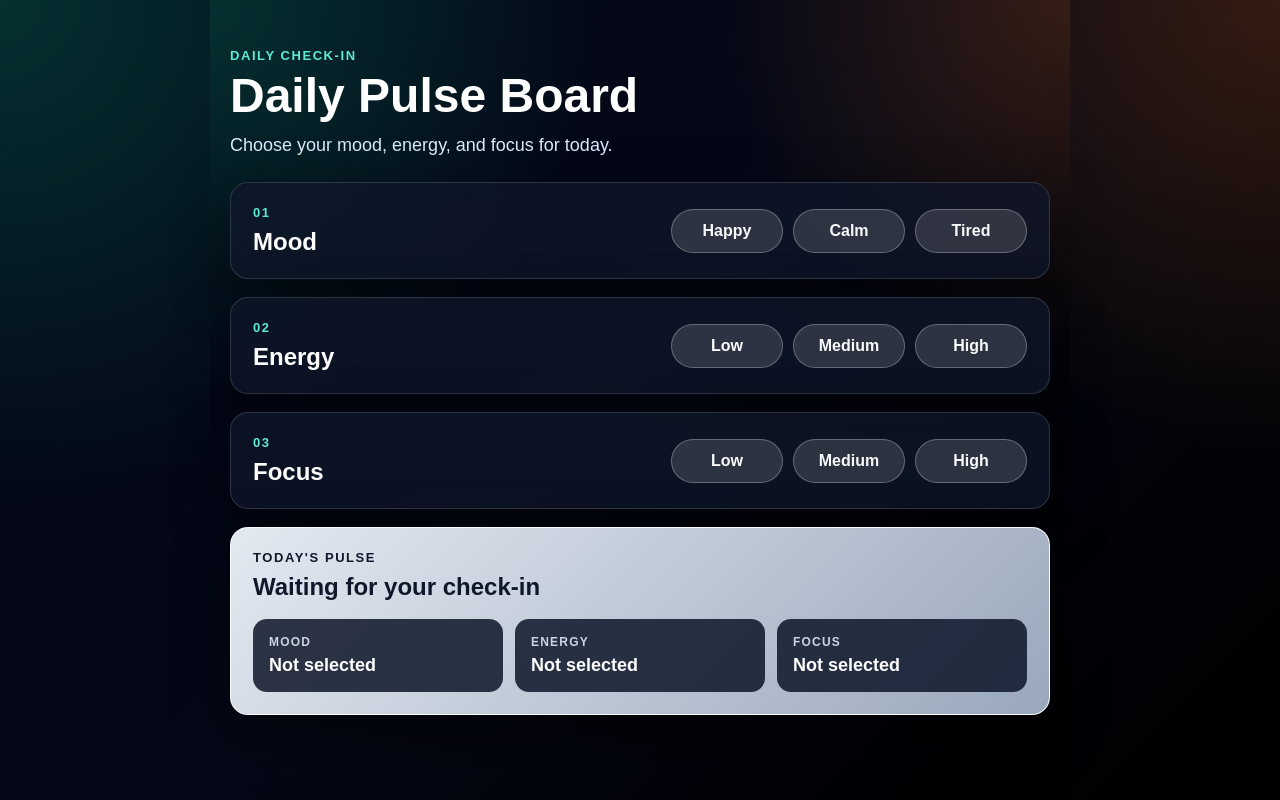
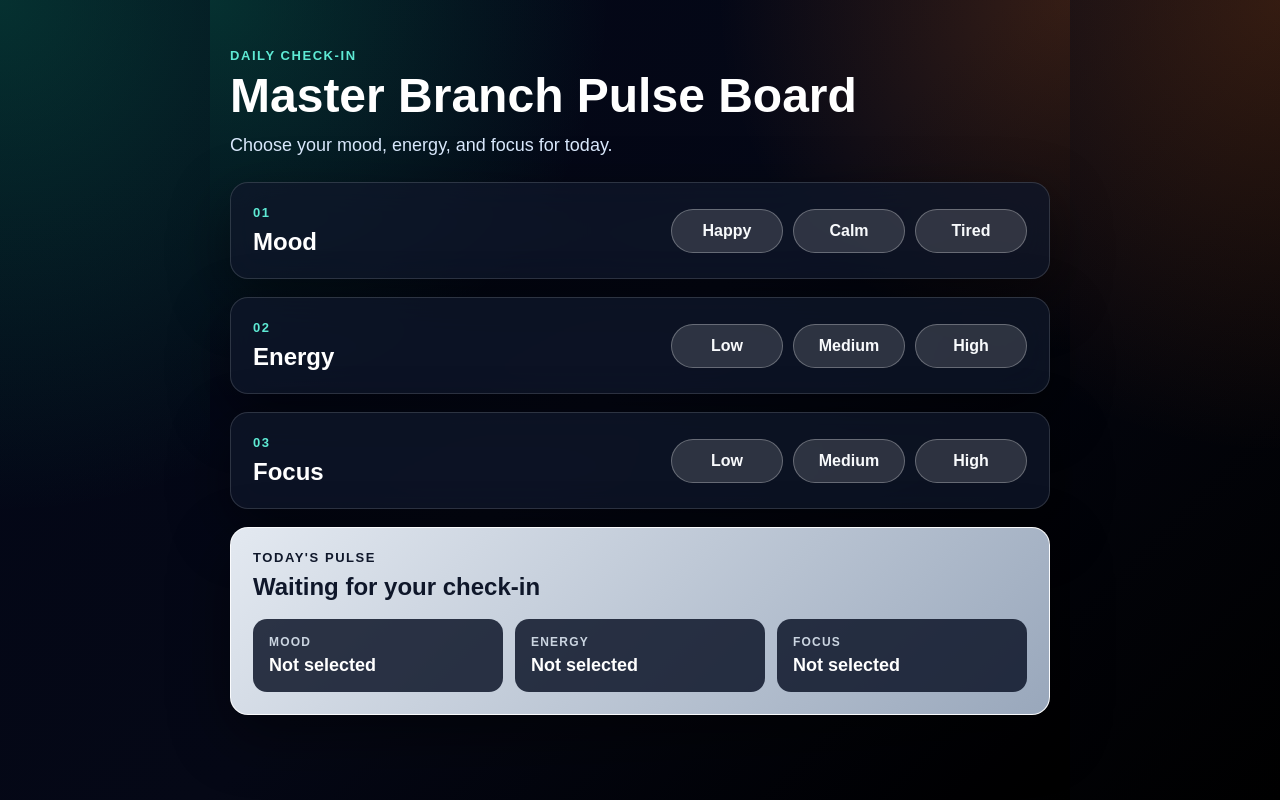
Before and after one commit to Nandhagopal-12/AI-Product_Builder, a React (Vite) app in the folder Day1-Daily-pulse-board/: page / in a window 1280 px wide. Built offline with nearby package versions, Linux system fonts and the light colour scheme.

Commit message:
Change title from 'Daily Pulse Board' to 'Master Branch Pulse Board'
Changed text to master branch pulse board

```diff
--- a/Day1-Daily-pulse-board/src/App.jsx
+++ b/Day1-Daily-pulse-board/src/App.jsx
@@ -31,7 +31,7 @@ function App() {
     <main className="app">
       <section className="hero">
         <p className="eyebrow">Daily check-in</p>
-        <h1>Daily Pulse Board</h1>
+        <h1>Master Branch Pulse Board</h1>
         <p className="intro">
           Choose your mood, energy, and focus for today.
         </p>
```
